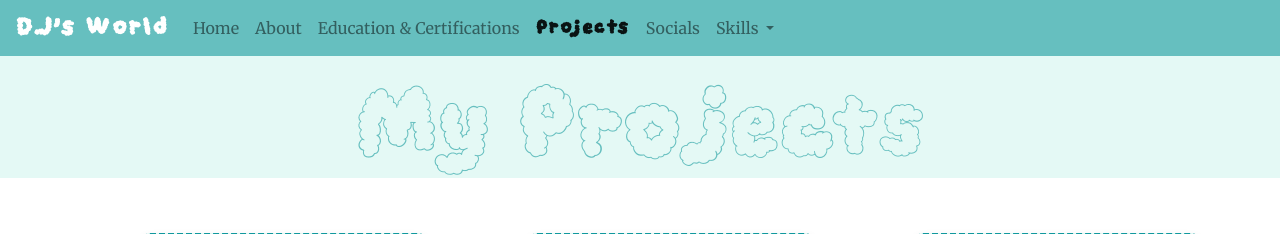
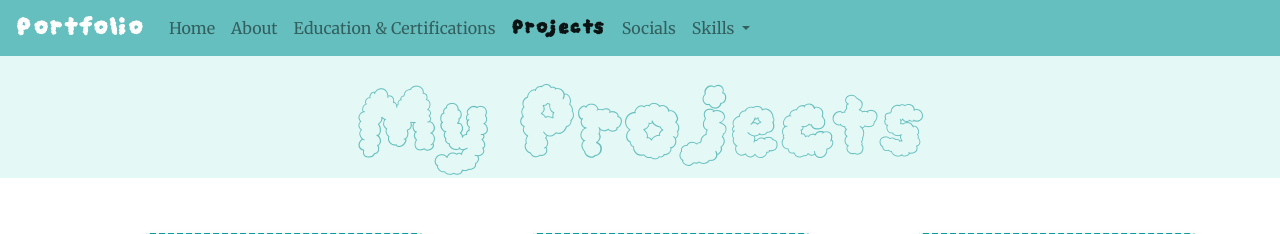
Before and after one commit to Dillon1john/D.Js_World, a Django app: page /projects/ in a window 1280 px wide. Shown: the top 234 px of the page. Run offline with Django 4.2, Linux system fonts and the light colour scheme; data comes from the database, SQL or seed files in the repository; some libraries are stand-ins or nearby versions.

Commit message:
Changed wording from D.J's World to Porfolio

```diff
--- a/Portfolio/templates/Portfolio/index.html
+++ b/Portfolio/templates/Portfolio/index.html
@@ -2,7 +2,7 @@
 {% load static %}
 
 {% block title %}
-    D.J's World
+    Portfolio
 {% endblock %}
 {#/* TODO fix mobile for wording skills*/#}
 {% block content %}
--- a/templates/base.html
+++ b/templates/base.html
@@ -46,7 +46,7 @@
 <body>
 
     <nav id="navbar" class="navbar navbar-expand-lg navbar-light fixed-top" style="background-color: #66BFBF; color: white;">
-        <a class="navbar-brand" href="#" style="font-family: 'Cloudy', sans-serif; color: white;">D.J's World</a>
+        <a class="navbar-brand" href="#" style="font-family: 'Cloudy', sans-serif; color: white;">Portfolio</a>
         <button class="navbar-toggler" type="button" data-toggle="collapse" data-target="#navbarNavDropdown" aria-controls="navbarNavDropdown" aria-expanded="false" aria-label="Toggle navigation">
           <span class="navbar-toggler-icon"></span>
         </button>
```
